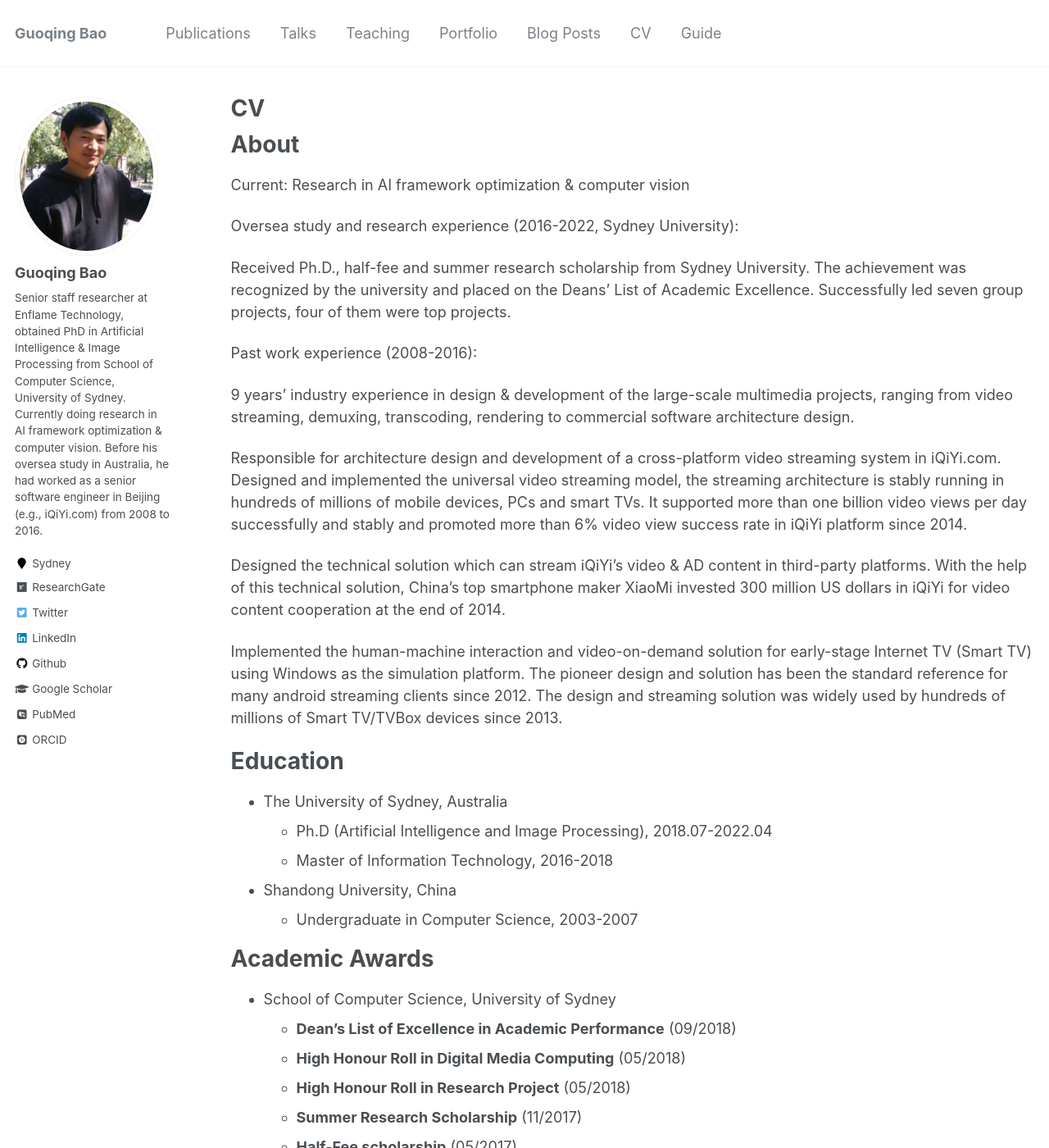
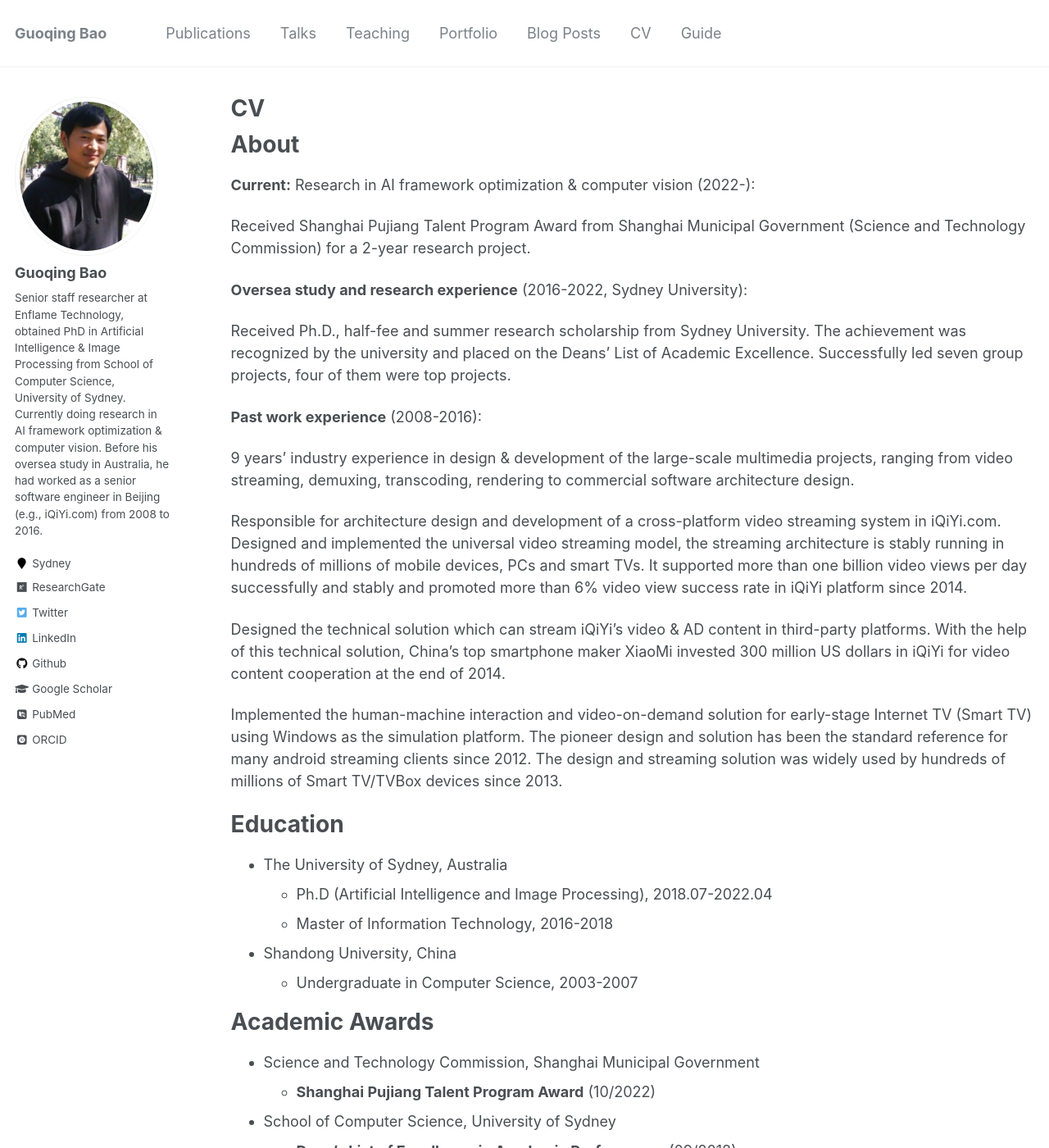
Before and after one commit to guoqingbao/guoqingbao.github.io, a Jekyll site: the page built from _pages/cv.md, in a window 1280 px wide and 1400 px high. Shown: the whole window at 82% size. Built offline with Jekyll 4.4.1, drawn with Linux system fonts in a browser that asks for light colours; some web fonts are replaced.

Commit message:
Update cv.md

```diff
--- a/_pages/cv.md
+++ b/_pages/cv.md
@@ -11,14 +11,16 @@ redirect_from:
 
 About
 ======
-Current: Research in AI framework optimization & computer vision
+**Current:** Research in AI framework optimization & computer vision (2022-):
 
-Oversea study and research experience (2016-2022, Sydney University):
+Received Shanghai Pujiang Talent Program Award from Shanghai Municipal Government (Science and Technology Commission) for a 2-year research project.
+
+**Oversea study and research experience** (2016-2022, Sydney University):
 
 Received Ph.D., half-fee and summer research scholarship from Sydney University. The achievement was recognized by the university and placed on the Deans' List of Academic Excellence. Successfully led seven group projects, four of them were top projects.
 
 
-Past work experience (2008-2016):
+**Past work experience** (2008-2016):
 
 9 years' industry experience in design & development of the large-scale multimedia projects, ranging from video streaming, demuxing, transcoding, rendering to commercial software architecture design.
 
@@ -38,6 +40,8 @@ Education
 
 Academic Awards
 ======
+* Science and Technology Commission, Shanghai Municipal Government
+  * **Shanghai Pujiang Talent Program Award** (10/2022)
 * School of Computer Science, University of Sydney
   * **Dean's List of Excellence in Academic Performance** (09/2018)
   * **High Honour Roll in Digital Media Computing** (05/2018)
```
